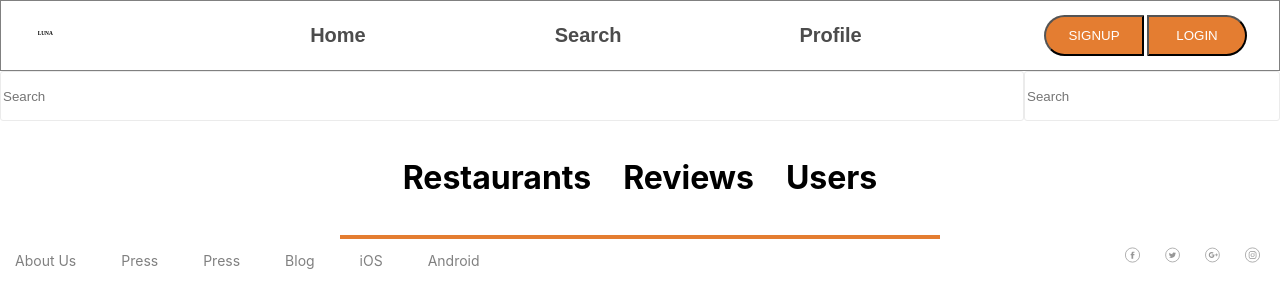
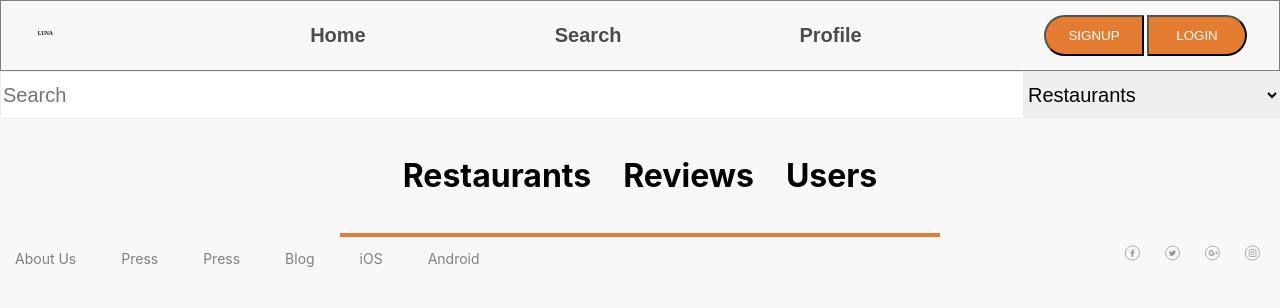
Before and after one commit to Nadyvel/yelp-clone-luna, a React (Create React App) app in the folder frontend/: page /search in a window 1280 px wide. Shown: the top 308 px of the page. Built offline with nearby package versions, Linux system fonts and the light colour scheme.

Commit message:
more design of search page, restaurant card

```diff
--- a/frontend/src/components/LandingPage/LandingPage.css
+++ b/frontend/src/components/LandingPage/LandingPage.css
@@ -5,7 +5,7 @@
     box-shadow: 0 19px 0 -15px #e47d31;
 }
 
-.body {
+body {
     background-color: #f8f8f8;
 }
 
@@ -18,7 +18,7 @@
 
 .RestaurantCard-section {
     display: flex;
-    height: 410px;
+    flex-flow: row wrap;
     justify-content: center;
     margin: 10px;
 }
--- a/frontend/src/components/RestaurantCard/RestaurantCard.css
+++ b/frontend/src/components/RestaurantCard/RestaurantCard.css
@@ -2,10 +2,12 @@
 .RestaurantCard {
     border: 1px solid red;
     margin: 10px;
+    width: 271px;
+    flex-basis: 271px;
 }
 
 .RestaurantCard-img {
-    width: 271px;
+    width: 100%;
     height: 284px;
     object-fit: cover;
 }
--- a/frontend/src/components/SearchPage/SearchPage.css
+++ b/frontend/src/components/SearchPage/SearchPage.css
@@ -9,7 +9,12 @@
 .SearchBarContainer {
     display: flex;
     width: 100%;
+    height: 3rem;
     justify-content: center;
+}
+
+.form {
+    height: 100%;
 }
 
 .SearchBar {
@@ -19,6 +24,17 @@
 .SearchBar input {
     width: 100%;
     height: 100%;
+    font-size: 20px;
+    outline: none;
+
+}
+
+.select {
+    width: 100%;
+    height: 100%;
+    font-size: 20px;
+    border: none;
+    outline: none;
 }
 
 .SelectCategory {
--- a/frontend/src/components/SearchPage/Searchpage.js
+++ b/frontend/src/components/SearchPage/Searchpage.js
@@ -11,7 +11,13 @@ const SearchPage = (props) => {
                     <input placeholder="Search"/>
                 </div>
                 <div className="SelectCategory">
-                    <input placeholder="Search"/>
+                    <form className='form'>
+                        <select className="select" name="category">
+                            <option value="res">Restaurants</option>
+                            <option value="rev">Review</option>
+                            <option value="use">Users</option>
+                        </select>
+                    </form>
                 </div>
             </div>
             <div className="SearchCategoryBody">
```
